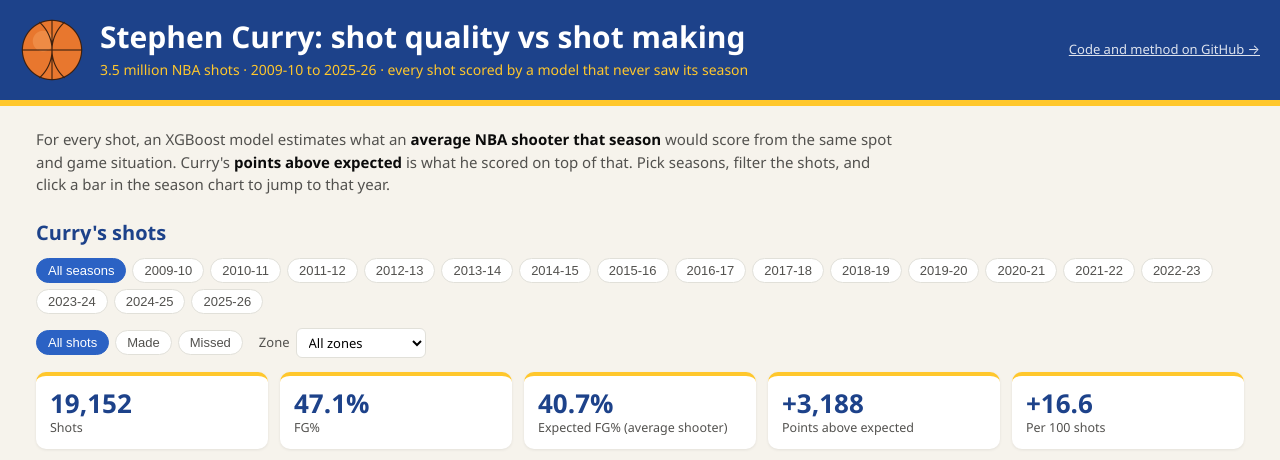
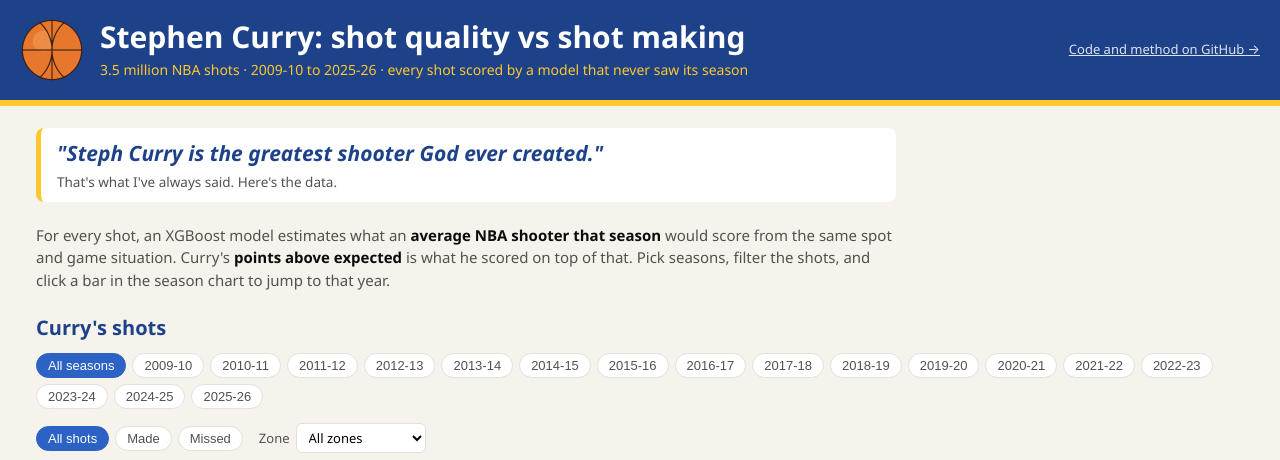
Before and after one commit to Mega-Anokye/nba-shot-quality-model, a plain HTML site: page docs/index.html in a window 1280 px wide. Shown: the top 460 px of the page. Drawn offline with nearby package versions, Linux system fonts and the light colour scheme.

Commit message:
Add "greatest shooter God ever created" quote and fix measure count
- Quote card on the web dashboard and in the README introduction
- README: the Power BI model has 29 DAX measures, not 30
- Keep personal drafts out of the repo

Co-Authored-By: Claude Opus 5.5 <noreply@anthropic.com>

```diff
--- a/docs/index.html
+++ b/docs/index.html
@@ -23,6 +23,9 @@
   .hero h1 { margin: 0; font-size: clamp(20px, 3.2vw, 30px); line-height: 1.15; }
   .hero p { margin: 4px 0 0; color: var(--gold); font-size: 14px; }
   .hero a { color: #fff; margin-left: auto; font-size: 13px; white-space: nowrap; opacity: .85; }
+  .quote { margin: 22px 0 0; padding: 10px 16px; border-left: 5px solid var(--gold); background: var(--card); border-radius: 8px;
+           font-size: clamp(17px, 2.2vw, 21px); font-weight: 600; font-style: italic; color: var(--navy); max-width: 860px; }
+  .quote span { display: block; font-size: 13.5px; font-weight: 400; font-style: normal; color: var(--ink2); margin-top: 2px; }
   .lede { max-width: 860px; margin: 22px 0 8px; color: var(--ink2); }
   .lede b { color: var(--ink); }
   section { margin: 22px 0 30px; }
@@ -75,6 +78,7 @@
 </header>
 
 <main class="wrap">
+  <blockquote class="quote">"Steph Curry is the greatest shooter God ever created."<span>That's what I've always said. Here's the data.</span></blockquote>
   <p class="lede">For every shot, an XGBoost model estimates what an <b>average NBA shooter that season</b> would score from the same spot and game situation. Curry's <b>points above expected</b> is what he scored on top of that. Pick seasons, filter the shots, and click a bar in the season chart to jump to that year.</p>
 
   <section aria-labelledby="h-curry">
```
Also changed, not shown: 2 other files.
